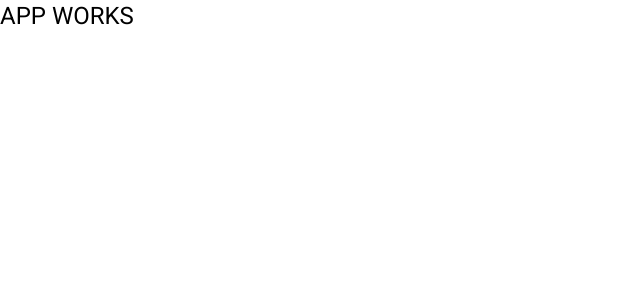
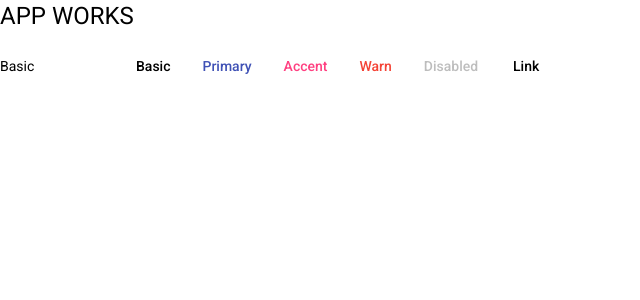
Before and after one commit to JMarcosMoraes/kata-atende-front, an Angular app in the folder helpdesk/: page / in a window 1280 px wide. Shown: the top 300 px of the page, without its empty margins (0-640 px from the left). Built offline with nearby package versions, Linux system fonts and the light colour scheme.

Commit message:
Import componentes Angular

```diff
--- a/helpdesk/src/app/app.component.html
+++ b/helpdesk/src/app/app.component.html
@@ -1 +1,13 @@
 <h1>APP WORKS</h1>
+
+<section>
+    <div class="example-label">Basic</div>
+    <div class="example-button-row">
+      <button mat-button>Basic</button>
+      <button mat-button color="primary">Primary</button>
+      <button mat-button color="accent">Accent</button>
+      <button mat-button color="warn">Warn</button>
+      <button mat-button disabled>Disabled</button>
+      <a mat-button href="https://www.google.com/" target="_blank">Link</a>
+    </div>
+  </section>
--- a/helpdesk/src/styles.css
+++ b/helpdesk/src/styles.css
@@ -2,3 +2,36 @@
 
 html, body { height: 100%; }
 body { margin: 0; font-family: Roboto, "Helvetica Neue", sans-serif; }
+
+
+section {
+    display: table;
+  }
+
+  .example-label {
+    display: table-cell;
+    font-size: 14px;
+    margin-left: 8px;
+    min-width: 120px;
+  }
+
+  .example-button-row {
+    display: table-cell;
+    max-width: 600px;
+  }
+
+  .example-button-row .mat-mdc-button-base {
+    margin: 8px 8px 8px 0;
+  }
+
+  .example-flex-container {
+    display: flex;
+    justify-content: space-between;
+    flex-wrap: wrap;
+  }
+
+  .example-button-container {
+    display: flex;
+    justify-content: center;
+    width: 120px;
+  }
```
Also changed, not shown: helpdesk/src/app/app.module.ts (+47 -2 lines).
